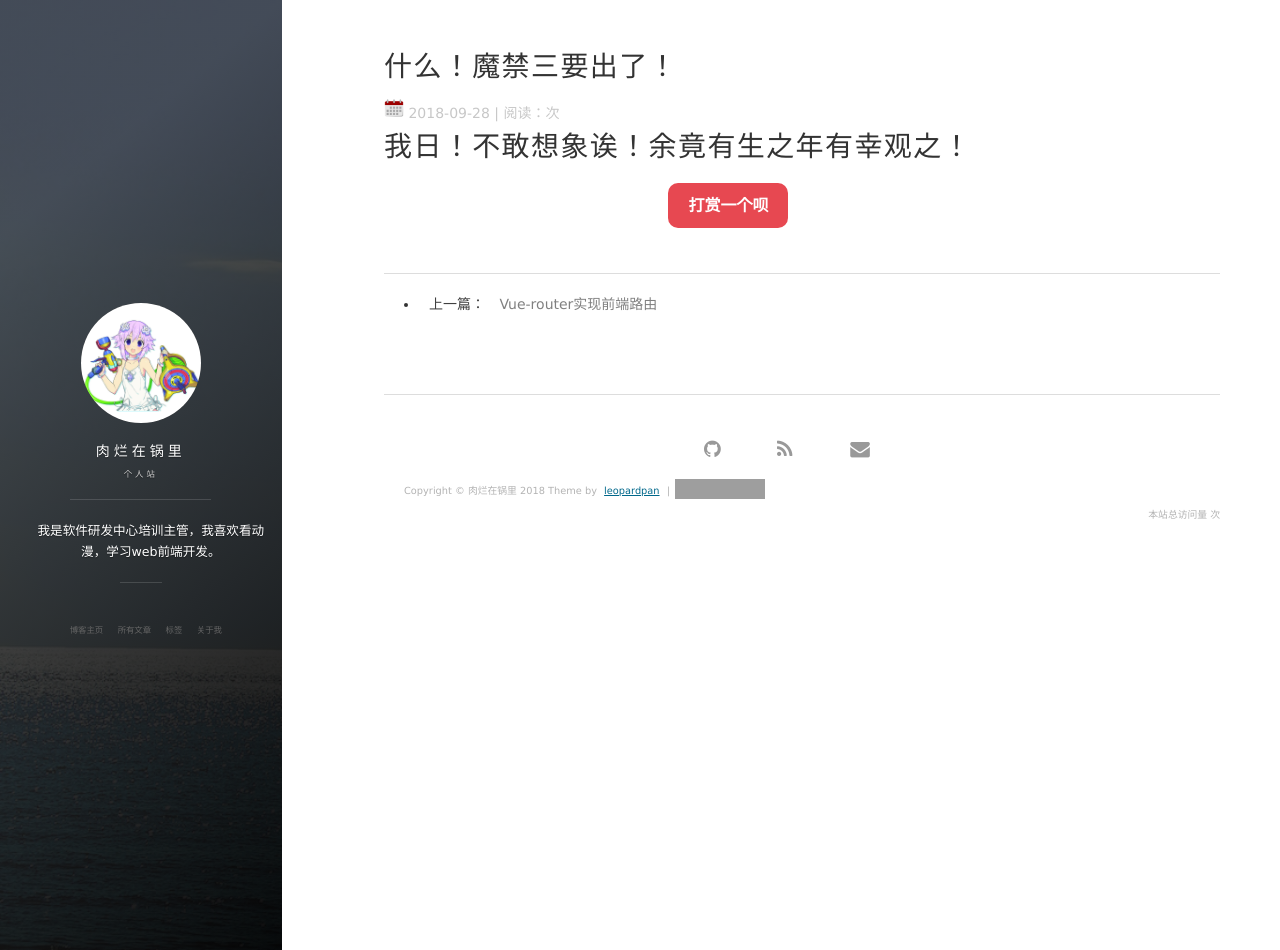
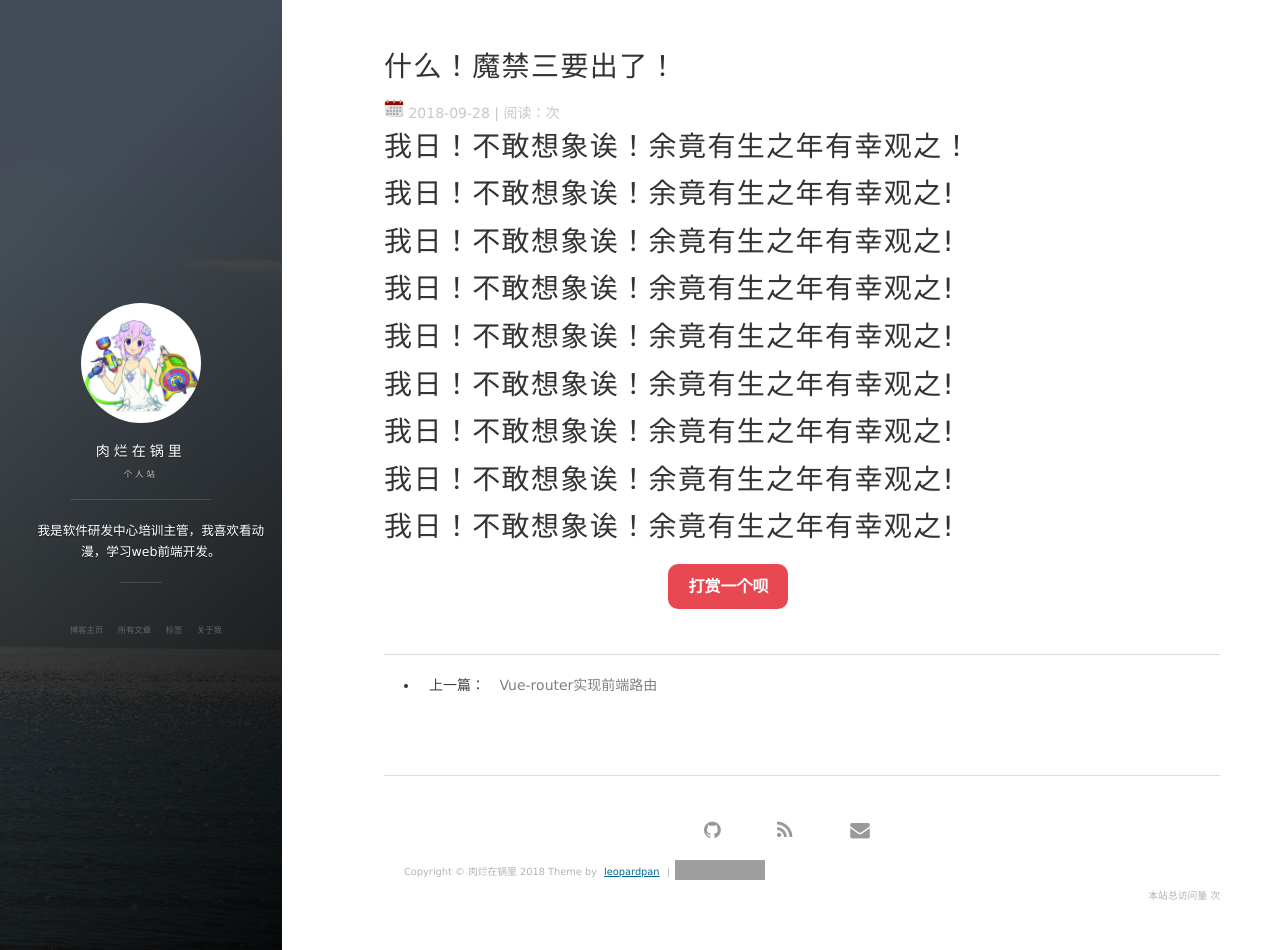
Before and after one commit to FDirectionClear/fdirectionclear.github.io, a Jekyll site: the page built from _posts/2018-09-25-mojin3.md, in a window 1280 px wide and 950 px high. Built offline with Jekyll 4.4.1, drawn with Linux system fonts in a browser that asks for light colours; nearby versions of some CDN libraries; comment, search, counter and statistics services are not loaded; grey boxes are pictures that could not be loaded.

Commit message:
什么！魔禁三要出了！

```diff
--- a/_posts/2018-09-25-mojin3.md
+++ b/_posts/2018-09-25-mojin3.md
@@ -5,3 +5,11 @@ date: 2018-09-28
 tag: 生活
 ---
 # 我日！不敢想象诶！余竟有生之年有幸观之！
+# 我日！不敢想象诶！余竟有生之年有幸观之!
+# 我日！不敢想象诶！余竟有生之年有幸观之!
+# 我日！不敢想象诶！余竟有生之年有幸观之!
+# 我日！不敢想象诶！余竟有生之年有幸观之!
+# 我日！不敢想象诶！余竟有生之年有幸观之!
+# 我日！不敢想象诶！余竟有生之年有幸观之!
+# 我日！不敢想象诶！余竟有生之年有幸观之!
+# 我日！不敢想象诶！余竟有生之年有幸观之!
```
